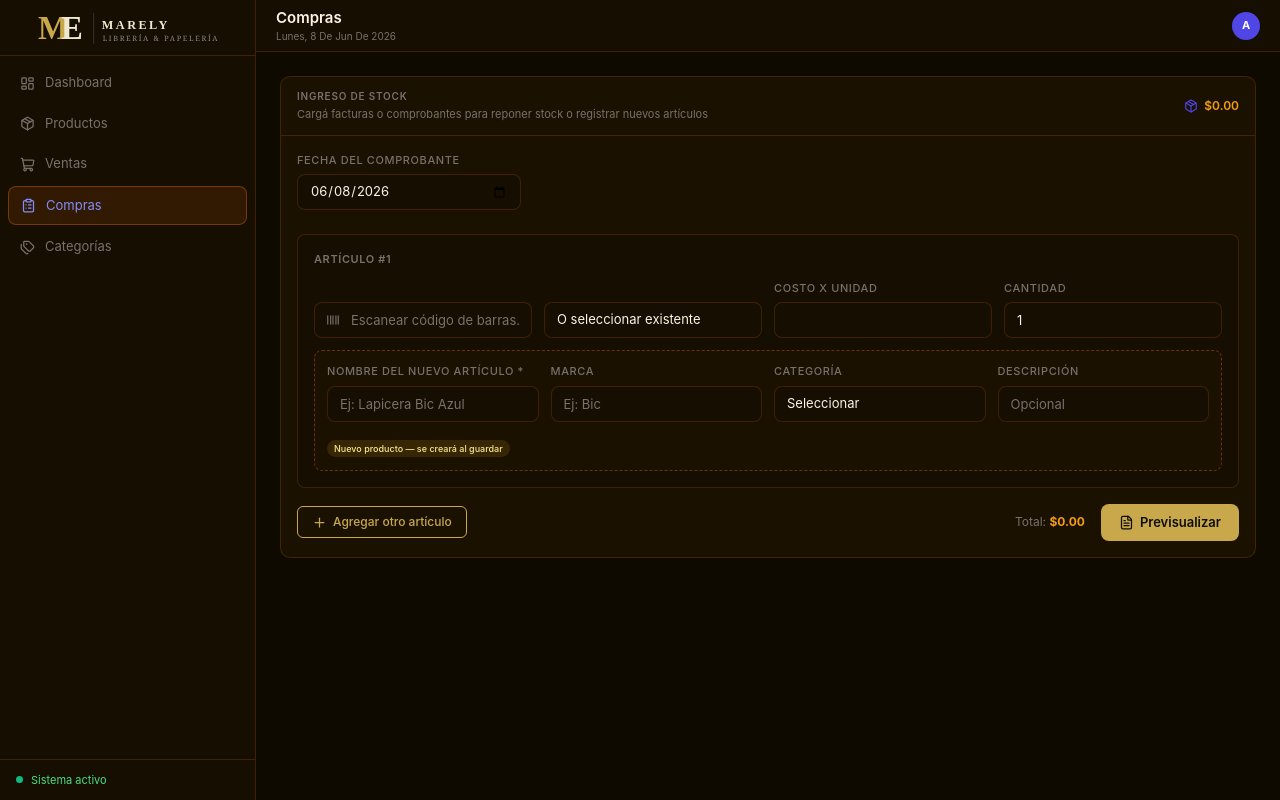
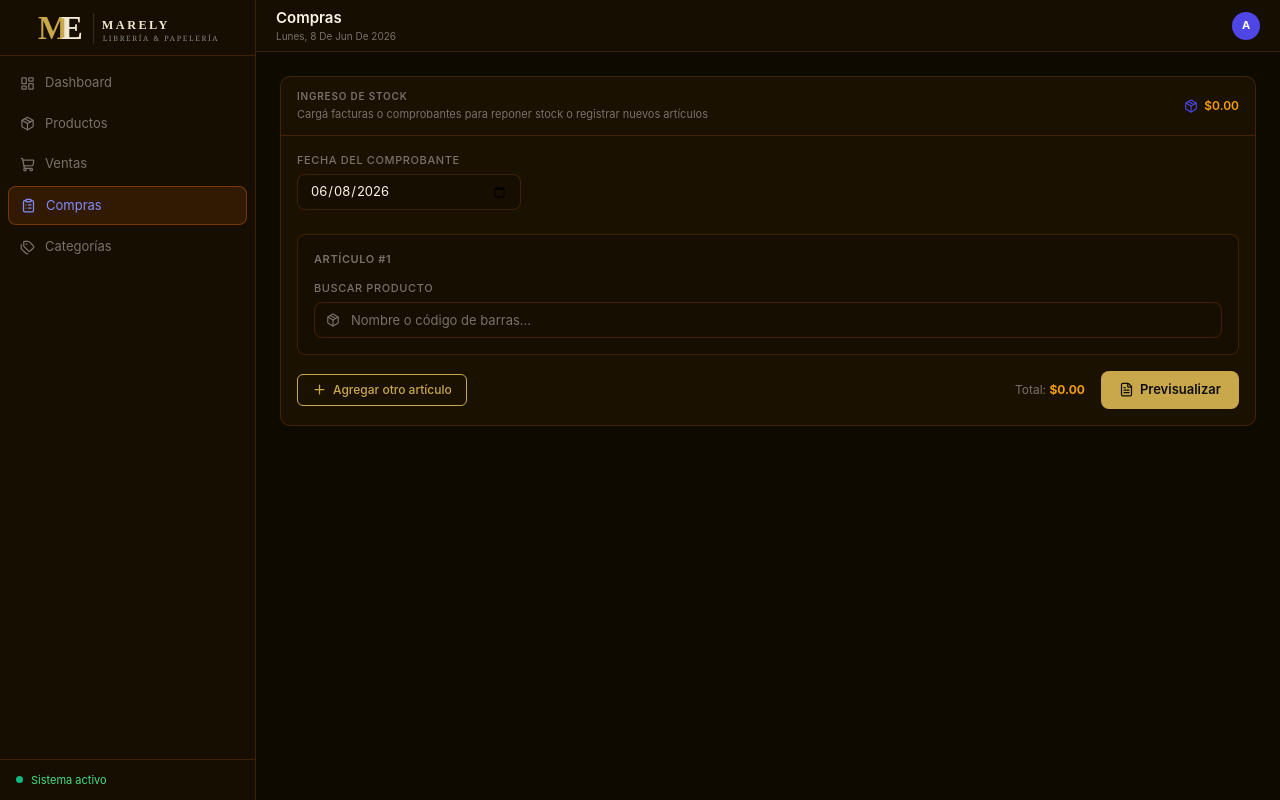
Before and after one commit to augustomachuca1991/control-stock, a React (Vite) app: page /purchases in a window 1280 px wide. Built offline with nearby package versions, Linux system fonts and the light colour scheme.

Commit message:
Refactor layout styles, enhance modal content overflow handling, and implement SearchSelect component for improved product search functionality in Purchases and Sales pages.

```diff
--- a/src/components/layout/Layout.tsx
+++ b/src/components/layout/Layout.tsx
@@ -7,11 +7,11 @@ export function Layout() {
   const [sidebarOpen, setSidebarOpen] = useState(false)
 
   return (
-    <div className="flex min-h-screen bg-bg overflow-x-hidden">
+    <div className="flex h-screen overflow-hidden bg-bg">
       <Sidebar open={sidebarOpen} onClose={() => setSidebarOpen(false)} />
-      <div className="flex min-h-screen flex-1 flex-col min-w-0">
+      <div className="flex h-screen flex-1 flex-col min-w-0">
         <Header onToggleSidebar={() => setSidebarOpen((v) => !v)} />
-        <main className="flex-1 overflow-x-hidden overflow-y-auto bg-bg p-4 md:p-6">
+        <main className="flex-1 overflow-y-auto bg-bg p-4 md:p-6">
           <Outlet />
         </main>
       </div>
--- a/src/components/ui/Modal.tsx
+++ b/src/components/ui/Modal.tsx
@@ -29,12 +29,10 @@ export function Modal({ open, onClose, title, size = 'md', children }: ModalProp
 
   return (
     <div className="fixed inset-0 z-50 flex items-center justify-center p-4">
-      {/* Overlay */}
       <div
         className="absolute inset-0 bg-black/70 backdrop-blur-sm"
         onClick={onClose}
       />
-      {/* Panel */}
       <div className={`relative w-full ${sizes[size]} rounded-[10px] border border-border bg-card shadow-xl`}>
         {title && (
           <div className="flex items-center justify-between border-b border-border px-5 py-4">
@@ -47,7 +45,7 @@ export function Modal({ open, onClose, title, size = 'md', children }: ModalProp
             </button>
           </div>
         )}
-        <div className="p-5">{children}</div>
+        <div className="overflow-visible p-5">{children}</div>
       </div>
     </div>
   )
--- /dev/null
+++ b/src/components/ui/SearchSelect.tsx
@@ -0,0 +1,112 @@
+import { useState, useRef, useEffect } from 'react'
+import { Search, ChevronDown, X } from 'lucide-react'
+
+interface Option {
+    value: string
+    label: string
+}
+
+interface SearchSelectProps {
+    options: Option[]
+    value: string
+    onChange: (value: string) => void
+    placeholder?: string
+    label?: string
+}
+
+export function SearchSelect({ options, value, onChange, placeholder = 'Buscar...', label }: SearchSelectProps) {
+    const [open, setOpen] = useState(false)
+    const [query, setQuery] = useState('')
+    const containerRef = useRef<HTMLDivElement>(null)
+    const inputRef = useRef<HTMLInputElement>(null)
+
+    const selected = options.find((o) => o.value === value)
+
+    const filtered = query.trim()
+        ? options.filter((o) => o.label.toLowerCase().includes(query.toLowerCase()))
+        : options
+
+    useEffect(() => {
+        function handleClick(e: MouseEvent) {
+            if (!containerRef.current?.contains(e.target as Node)) setOpen(false)
+        }
+        document.addEventListener('mousedown', handleClick)
+        return () => document.removeEventListener('mousedown', handleClick)
+    }, [])
+
+    useEffect(() => {
+        if (open) setTimeout(() => inputRef.current?.focus(), 50)
+    }, [open])
+
+    function handleSelect(val: string) {
+        onChange(val)
+        setQuery('')
+        setOpen(false)
+    }
+
+    function handleClear(e: React.MouseEvent) {
+        e.stopPropagation()
+        onChange('')
+        setQuery('')
+    }
+
+    return (
+        <div className="relative flex flex-col gap-1.5" ref={containerRef}>
+            {label !== undefined && (
+                <label className="text-[11px] font-medium uppercase tracking-[0.6px] text-muted">{label}</label>
+            )}
+
+            <button
+                type="button"
+                onClick={() => setOpen((v) => !v)}
+                className="flex h-9 w-full items-center justify-between rounded-lg border border-border bg-surface px-3 text-[13px] transition-colors focus:outline-none focus:border-border-strong"
+            >
+                <span className={`truncate ${selected ? 'text-text' : 'text-muted'}`}>
+                    {selected ? selected.label : placeholder}
+                </span>
+                <div className="flex shrink-0 items-center gap-1 ml-2">
+                    {value && (
+                        <span onClick={handleClear} className="text-muted hover:text-text">
+                            <X size={13} />
+                        </span>
+                    )}
+                    <ChevronDown size={13} className={`text-muted transition-transform ${open ? 'rotate-180' : ''}`} />
+                </div>
+            </button>
+
+            {open && (
+                <div className="absolute top-full left-0 right-0 z-[60] mt-1 rounded-lg border border-border bg-card shadow-xl">
+                    <div className="border-b border-border p-2">
+                        <div className="flex items-center gap-2 rounded-md border border-border bg-surface px-2.5 py-1.5">
+                            <Search size={13} className="shrink-0 text-muted" />
+                            <input
+                                ref={inputRef}
+                                value={query}
+                                onChange={(e) => setQuery(e.target.value)}
+                                placeholder="Buscar por nombre o código..."
+                                className="w-full bg-transparent text-[12px] text-text placeholder:text-muted focus:outline-none"
+                            />
+                        </div>
+                    </div>
+                    <div className="max-h-48 overflow-y-auto">
+                        {filtered.length === 0 ? (
+                            <p className="px-3 py-4 text-center text-[12px] text-muted">Sin resultados</p>
+                        ) : (
+                            filtered.map((opt) => (
+                                <button
+                                    key={opt.value}
+                                    type="button"
+                                    onClick={() => handleSelect(opt.value)}
+                                    className={`w-full px-3 py-2 text-left text-[12px] transition-colors hover:bg-primary-dim ${opt.value === value ? 'bg-primary-dim text-primary-light' : 'text-text'
+                                        }`}
+                                >
+                                    {opt.label}
+                                </button>
+                            ))
+                        )}
+                    </div>
+                </div>
+            )}
+        </div>
+    )
+}
--- a/src/pages/Purchases.tsx
+++ b/src/pages/Purchases.tsx
@@ -1,5 +1,5 @@
 import { useState, useMemo, useCallback } from 'react'
-import { Plus, Trash2, Barcode, Package, FileText, Search } from 'lucide-react'
+import { Plus, Trash2, Package, FileText, CheckCircle2 } from 'lucide-react'
 import { Card } from '../components/ui/Card'
 import { Button } from '../components/ui/Button'
 import { Input } from '../components/ui/Input'
@@ -21,6 +21,7 @@ interface PurchaseItem {
   quantity: string
   isNew: boolean
   description: string
+  searchQuery: string
 }
 
 function createEmptyItem(): PurchaseItem {
@@ -33,8 +34,9 @@ function createEmptyItem(): PurchaseItem {
     categoryId: '',
     cost: '',
     quantity: '1',
-    isNew: true,
+    isNew: false,
     description: '',
+    searchQuery: '',
   }
 }
 
@@ -66,29 +68,45 @@ export function Purchases() {
     setItems((prev) => prev.map((i) => (i.tempId === tempId ? { ...i, ...data } : i)))
   }, [])
 
-  const handleBarcodeSearch = useCallback((tempId: string, barcode: string) => {
-    const found = products.find((p) => p.barcode === barcode)
+  const handleSearch = useCallback((tempId: string, query: string) => {
+    updateItem(tempId, { searchQuery: query })
+
+    if (!query.trim()) {
+      updateItem(tempId, {
+        searchQuery: query,
+        productId: null, productName: '', barcode: '', brand: '',
+        categoryId: '', cost: '', isNew: false, description: '',
+      })
+      return
+    }
+
+    const q = query.toLowerCase()
+    const found = products.find(
+      (p) => p.barcode === query || p.name.toLowerCase().includes(q)
+    )
+
     if (found) {
       updateItem(tempId, {
+        searchQuery: query,
         productId: found.id, productName: found.name, barcode: found.barcode,
         brand: found.brand, categoryId: found.categoryId, cost: String(found.cost),
         isNew: false, description: found.description,
       })
     } else {
-      updateItem(tempId, { productId: null, barcode, isNew: true })
+      updateItem(tempId, {
+        searchQuery: query,
+        productId: null, productName: query, barcode: '', brand: '',
+        categoryId: '', cost: '', isNew: true, description: '',
+      })
     }
   }, [products, updateItem])
 
-  const handleProductSelect = useCallback((tempId: string, productId: string) => {
-    const product = products.find((p) => p.id === productId)
-    if (product) {
+  const clearItem = useCallback((tempId: string) => {
     updateItem(tempId, {
-        productId: product.id, productName: product.name, barcode: product.barcode,
-        brand: product.brand, categoryId: product.categoryId, cost: String(product.cost),
-        isNew: false, description: product.description,
+      productId: null, productName: '', barcode: '', brand: '',
+      categoryId: '', cost: '', isNew: false, description: '', searchQuery: '',
     })
-    }
-  }, [products, updateItem])
+  }, [updateItem])
 
   const handleSave = useCallback(() => {
     for (const item of items) {
@@ -115,11 +133,6 @@ export function Purchases() {
     setInvoiceDate(new Date().toISOString().split('T')[0])
     setItems([createEmptyItem()])
   }, [items, categories, addProduct, increaseStock, updateProduct])
-
-  const productOptions = useMemo(() =>
-    products.map((p) => ({ value: p.id, label: `${p.name} (${p.barcode})` })),
-    [products]
-  )
 
   const canPreview = items.some((i) => i.productName.trim() && parseInt(i.quantity, 10) > 0)
 
@@ -150,9 +163,15 @@ export function Purchases() {
         <div className="space-y-4">
           {items.map((item, index) => {
             const foundProduct = item.productId ? products.find((p) => p.id === item.productId) : null
+            const hasMatch = !!item.productId
+            const isTyping = item.searchQuery.trim().length > 0 && !hasMatch && !item.isNew
+            const showNewForm = item.isNew
+            const showExistingForm = hasMatch
+
             return (
-              <div key={item.tempId} className="rounded-lg border border-border bg-surface p-4">
-                <div className="flex items-center justify-between gap-2">
+              <div key={item.tempId} className="rounded-lg border border-border bg-surface p-4 space-y-3">
+                {/* Header */}
+                <div className="flex items-center justify-between">
                   <span className="text-[11px] font-semibold uppercase tracking-[0.6px] text-muted">
                     Artículo #{index + 1}
                   </span>
@@ -163,30 +182,107 @@ export function Purchases() {
                   )}
                 </div>
 
-                <div className="mt-3 grid grid-cols-1 gap-3 sm:grid-cols-2 lg:grid-cols-4 items-end">
-                  <div className="sm:col-span-2 lg:col-span-1">
+                {/* Campo de búsqueda único */}
                 <Input
-                      label=""
-                      placeholder="Escanear código de barras..."
-                      value={item.barcode}
-                      onChange={(e) => {
-                        const val = e.target.value
-                        updateItem(item.tempId, { barcode: val })
-                        if (val.length >= 4) handleBarcodeSearch(item.tempId, val)
-                      }}
-                      icon={<Barcode size={14} className="text-muted" />}
+                  label="Buscar producto"
+                  placeholder="Nombre o código de barras..."
+                  value={item.searchQuery}
+                  onChange={(e) => handleSearch(item.tempId, e.target.value)}
+                  icon={
+                    hasMatch
+                      ? <CheckCircle2 size={14} className="text-success-text" />
+                      : <Package size={14} className="text-muted" />
+                  }
+                />
+
+                {/* Producto existente encontrado */}
+                {showExistingForm && (
+                  <div className="rounded-lg border border-border bg-card p-3 space-y-3">
+                    <div className="flex items-start justify-between">
+                      <div>
+                        <p className="text-[13px] font-semibold text-text">{foundProduct?.name}</p>
+                        <div className="mt-1 flex items-center gap-2 flex-wrap">
+                          <code className="font-mono text-[10px] text-muted">{foundProduct?.barcode}</code>
+                          <Badge variant="success">Stock actual: {foundProduct?.stock} uds.</Badge>
+                          <Badge variant="default">Costo actual: {config.currency.symbol}{foundProduct?.cost.toFixed(2)}</Badge>
+                        </div>
+                      </div>
+                      <button
+                        onClick={() => clearItem(item.tempId)}
+                        className="text-[11px] text-muted hover:text-danger-text transition-colors shrink-0 ml-2"
+                      >
+                        Quitar
+                      </button>
+                    </div>
+                    <div className="grid grid-cols-2 gap-3">
+                      <Input
+                        label="Nuevo costo x unidad"
+                        type="number"
+                        step="0.01"
+                        min="0"
+                        value={item.cost}
+                        onChange={(e) => updateItem(item.tempId, { cost: e.target.value })}
+                        placeholder={foundProduct?.cost.toFixed(2)}
+                      />
+                      <Input
+                        label="Cantidad a ingresar"
+                        type="number"
+                        min="1"
+                        value={item.quantity}
+                        onChange={(e) => updateItem(item.tempId, { quantity: e.target.value })}
                       />
                     </div>
-                  <div>
+                    {item.cost && item.quantity && (
+                      <p className="text-[11px] text-muted">
+                        Stock nuevo: <span className="font-semibold text-success-text">
+                          {(foundProduct?.stock ?? 0) + (parseInt(item.quantity, 10) || 0)} uds.
+                        </span>
+                        {' · '}Subtotal: <span className="font-semibold text-accent">
+                          {config.currency.symbol}{((parseFloat(item.cost) || 0) * (parseInt(item.quantity, 10) || 0)).toFixed(2)}
+                        </span>
+                      </p>
+                    )}
+                  </div>
+                )}
+
+                {/* Nuevo producto */}
+                {showNewForm && (
+                  <div className="rounded-lg border border-dashed border-border-strong bg-card p-3 space-y-3">
+                    <div className="flex items-center justify-between">
+                      <Badge variant="warning">Nuevo producto — se creará al guardar</Badge>
+                      <button
+                        onClick={() => clearItem(item.tempId)}
+                        className="text-[11px] text-muted hover:text-danger-text transition-colors"
+                      >
+                        Cancelar
+                      </button>
+                    </div>
+                    <div className="grid grid-cols-1 gap-3 sm:grid-cols-2">
+                      <Input
+                        label="Nombre *"
+                        value={item.productName}
+                        onChange={(e) => updateItem(item.tempId, { productName: e.target.value })}
+                        placeholder="Ej: Lapicera Bic Azul"
+                      />
+                      <Input
+                        label="Código de barras"
+                        value={item.barcode}
+                        onChange={(e) => updateItem(item.tempId, { barcode: e.target.value })}
+                        placeholder="Opcional"
+                      />
+                      <Input
+                        label="Marca"
+                        value={item.brand}
+                        onChange={(e) => updateItem(item.tempId, { brand: e.target.value })}
+                        placeholder="Ej: Bic"
+                      />
                       <Select
-                      label=""
-                      placeholder="O seleccionar existente"
-                      options={productOptions}
-                      value={item.productId ?? ''}
-                      onChange={(e) => handleProductSelect(item.tempId, e.target.value)}
+                        label="Categoría"
+                        options={catOptions}
+                        placeholder="Seleccionar"
+                        value={item.categoryId}
+                        onChange={(e) => updateItem(item.tempId, { categoryId: e.target.value })}
                       />
-                  </div>
-                  <div>
                       <Input
                         label="Costo x unidad"
                         type="number"
@@ -195,8 +291,6 @@ export function Purchases() {
                         value={item.cost}
                         onChange={(e) => updateItem(item.tempId, { cost: e.target.value })}
                       />
-                  </div>
-                  <div>
                       <Input
                         label="Cantidad"
                         type="number"
@@ -206,58 +300,14 @@ export function Purchases() {
                       />
                     </div>
                   </div>
+                )}
 
-                <div className="mt-3">
-                  {item.isNew ? (
-                    <div className="grid grid-cols-1 gap-3 rounded-lg border border-dashed border-border-strong bg-card p-3 sm:grid-cols-2 lg:grid-cols-4">
-                      <div className="sm:col-span-2 lg:col-span-1">
-                        <Input
-                          label="Nombre del nuevo artículo *"
-                          value={item.productName}
-                          onChange={(e) => updateItem(item.tempId, { productName: e.target.value })}
-                          placeholder="Ej: Lapicera Bic Azul"
-                        />
-                      </div>
-                      <div>
-                        <Input
-                          label="Marca"
-                          value={item.brand}
-                          onChange={(e) => updateItem(item.tempId, { brand: e.target.value })}
-                          placeholder="Ej: Bic"
-                        />
-                      </div>
-                      <div>
-                        <Select
-                          label="Categoría"
-                          options={catOptions}
-                          placeholder="Seleccionar"
-                          value={item.categoryId}
-                          onChange={(e) => updateItem(item.tempId, { categoryId: e.target.value })}
-                        />
-                      </div>
-                      <div className="sm:col-span-2 lg:col-span-1">
-                        <Input
-                          label="Descripción"
-                          value={item.description}
-                          onChange={(e) => updateItem(item.tempId, { description: e.target.value })}
-                          placeholder="Opcional"
-                        />
-                      </div>
-                      <div className="col-span-full">
-                        <Badge variant="warning">Nuevo producto — se creará al guardar</Badge>
-                      </div>
-                    </div>
-                  ) : (
-                    <div className="flex items-center gap-3 rounded-lg border border-border bg-card px-3 py-2.5">
-                      <Search size={13} className="text-muted" />
-                      <span className="text-[13px] font-semibold text-text">{foundProduct?.name}</span>
-                      <code className="font-mono text-[10px] text-muted">{foundProduct?.barcode}</code>
-                      <Badge variant="success">
-                        Stock: {foundProduct?.stock} → {(foundProduct?.stock ?? 0) + (parseInt(item.quantity, 10) || 0)}
-                      </Badge>
-                    </div>
+                {/* Hint cuando está escribiendo sin match */}
+                {isTyping && (
+                  <p className="text-[11px] text-muted">
+                    No se encontró el producto. Seguí escribiendo para crear uno nuevo.
+                  </p>
                 )}
-                </div>
               </div>
             )
           })}
--- a/src/pages/Sales.tsx
+++ b/src/pages/Sales.tsx
@@ -4,6 +4,7 @@ import { Card } from '../components/ui/Card'
 import { Button } from '../components/ui/Button'
 import { Modal } from '../components/ui/Modal'
 import { Select } from '../components/ui/Select'
+import { SearchSelect } from '../components/ui/SearchSelect'
 import { Input } from '../components/ui/Input'
 import { Badge } from '../components/ui/Badge'
 import { Table } from '../components/ui/Table'
@@ -47,7 +48,7 @@ export function Sales() {
     setModalOpen(true)
   }, [])
 
-  const handleBarcodeSearch = useCallback((e: React.FormEvent) => {
+  /*   const handleBarcodeSearch = useCallback((e: React.FormEvent) => {
       e.preventDefault()
       if (!barcodeInput) return
       const found = products.find((p) => p.barcode === barcodeInput && p.stock > 0)
@@ -56,7 +57,7 @@ export function Sales() {
         setBarcodeInput('')
         setTimeout(() => quantityRef.current?.focus(), 100)
       }
-  }, [barcodeInput, products])
+    }, [barcodeInput, products]) */
 
   const addToCart = useCallback(() => {
     if (!selectedProductId) return
@@ -124,7 +125,7 @@ export function Sales() {
       .filter((p) => p.stock > 0)
       .map((p) => ({
         value: p.id,
-        label: `${p.name} — ${config.currency.symbol}${p.price.toFixed(2)} (${p.stock} uds.)`,
+        label: `${p.name} — ${config.currency.symbol}${p.price.toFixed(2)} (${p.stock} uds.) · ${p.barcode}`,
       })),
     [products]
   )
@@ -172,27 +173,15 @@ export function Sales() {
 
       <Modal open={modalOpen} onClose={() => setModalOpen(false)} title="Nueva Venta" size="lg">
         <div className="space-y-4">
-          <form onSubmit={handleBarcodeSearch} className="flex gap-3">
+
+          <div className="flex gap-3 items-end">
             <div className="flex-1">
-              <Input
-                placeholder="Escanear código de barras..."
-                value={barcodeInput}
-                onChange={(e) => setBarcodeInput(e.target.value)}
-                icon={<Barcode size={16} className="text-slate-400" />}
-              />
-            </div>
-            <div className="flex items-end">
-              <Button type="submit" disabled={!barcodeInput}>Buscar</Button>
-            </div>
-          </form>
-          <div className="flex gap-3">
-            <div className="flex-1">
-              <Select
+              <SearchSelect
                 label="Producto"
                 options={productOptions}
-                placeholder="Seleccionar producto"
                 value={selectedProductId}
-                onChange={(e) => setSelectedProductId(e.target.value)}
+                onChange={setSelectedProductId}
+                placeholder="Buscar por nombre o código de barras..."
               />
             </div>
             <div className="w-24">
```
Lines whose indentation alone changed are shown as unchanged.
